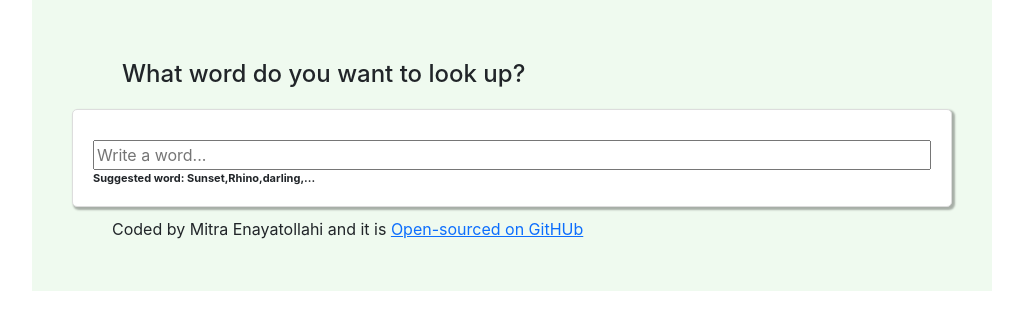
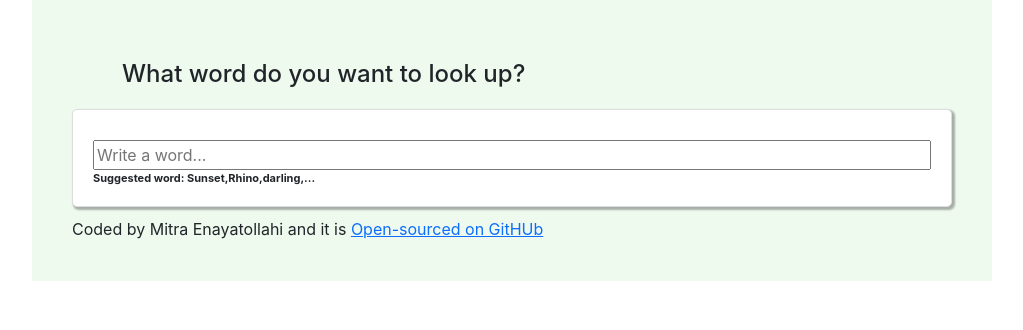
Before and after one commit to Mitra-rk/my_dictionary2, a React (Create React App) app: page / in a window 1280 px wide. Shown: the top 330 px of the page, without its empty margins (128-1151 px from the left). Built offline with nearby package versions, Linux system fonts and the light colour scheme; no server answers.

Commit message:
Update App.css

```diff
--- a/src/App.css
+++ b/src/App.css
@@ -11,5 +11,5 @@
 }
 
 .App footer {
-  margin: 10px 40px;
+  margin:0px auto;
 }
```
